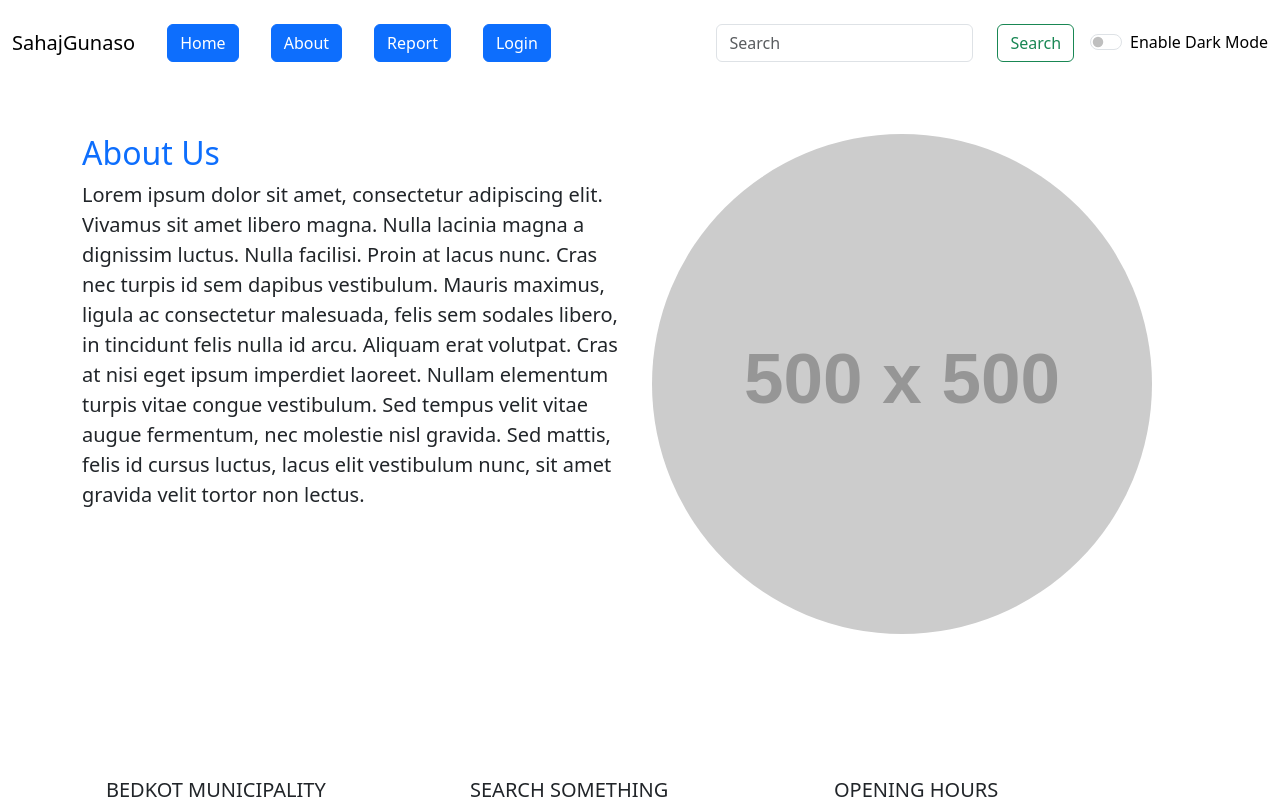
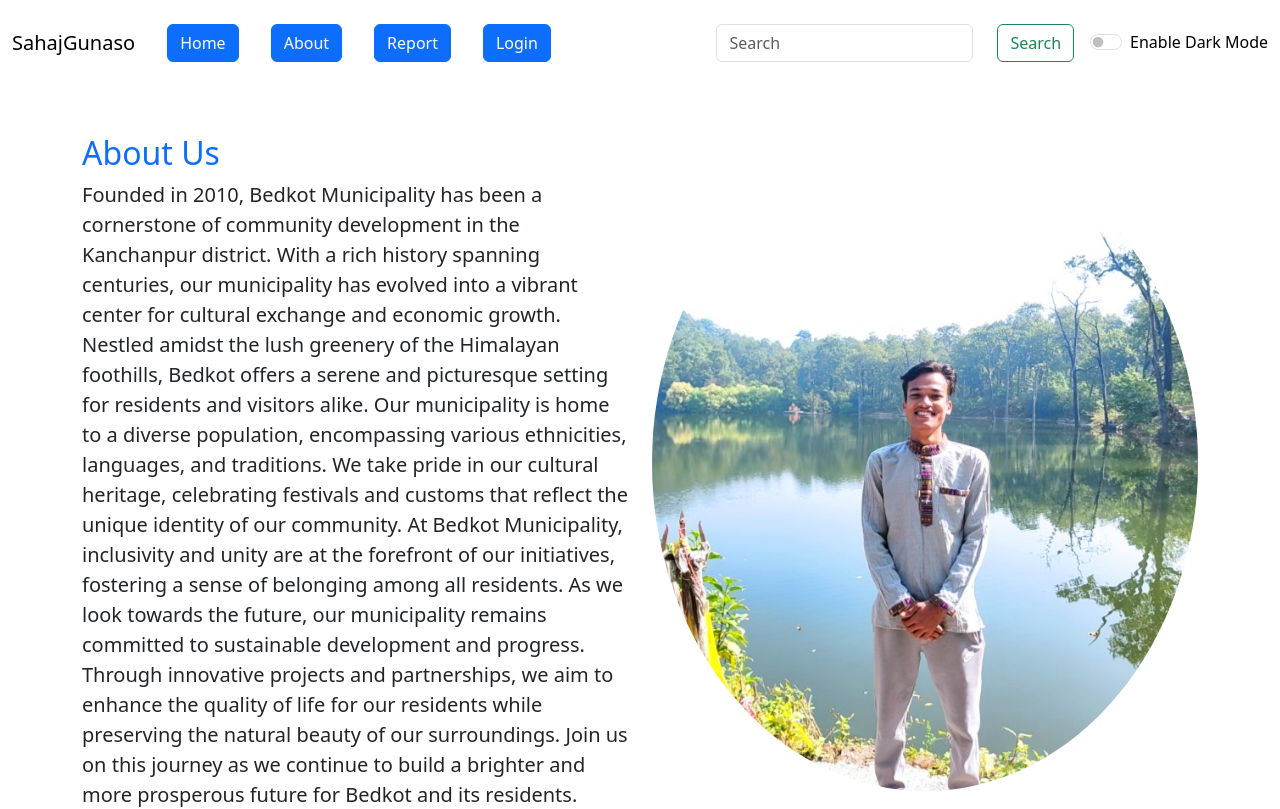
Before and after one commit to hemrajpant69/SahajGunaso, a React (Create React App) app: page /About in a window 1280 px wide. Shown: the top 809 px of the page. Built offline with nearby package versions, Linux system fonts and the light colour scheme.

Commit message:
Uses React Router

```diff
--- a/src/components/About.js
+++ b/src/components/About.js
@@ -1,5 +1,4 @@
 import React from 'react';
-
 function About(props) {
   const textColorClass = props.mode === 'dark' ? 'text-white' : 'text-dark';
 
@@ -10,22 +9,21 @@ function About(props) {
           <div className="col-lg-6">
             <h2 className="text-primary">About Us</h2>
             <p className={`lead ${textColorClass}`}>
-              Lorem ipsum dolor sit amet, consectetur adipiscing elit. Vivamus
-              sit amet libero magna. Nulla lacinia magna a dignissim luctus.
-              Nulla facilisi. Proin at lacus nunc. Cras nec turpis id sem
-              dapibus vestibulum. Mauris maximus, ligula ac consectetur
-              malesuada, felis sem sodales libero, in tincidunt felis nulla
-              id arcu. Aliquam erat volutpat. Cras at nisi eget ipsum
-              imperdiet laoreet. Nullam elementum turpis vitae congue
-              vestibulum. Sed tempus velit vitae augue fermentum, nec
-              molestie nisl gravida. Sed mattis, felis id cursus luctus,
-              lacus elit vestibulum nunc, sit amet gravida velit tortor non
-              lectus.
+            Founded in 2010, Bedkot Municipality has been a cornerstone of community development in the Kanchanpur district.
+             With a rich history spanning centuries, our municipality has evolved into a vibrant center for cultural exchange and economic growth.
+              Nestled amidst the lush greenery of the Himalayan foothills, Bedkot offers a serene and picturesque setting for residents and visitors alike.
+
+Our municipality is home to a diverse population, encompassing various ethnicities, languages, and traditions. We take pride in our cultural heritage,
+celebrating festivals and customs that reflect the unique identity of our community. At Bedkot Municipality, inclusivity and unity are at the forefront of our initiatives,
+fostering a sense of belonging among all residents.
+
+As we look towards the future, our municipality remains committed to sustainable development and progress. Through innovative projects and partnerships,
+ we aim to enhance the quality of life for our residents while preserving the natural beauty of our surroundings. Join us on this journey as we continue to build a brighter and more prosperous future for Bedkot and its residents.
             </p>
           </div>
           <div className="col-lg-6">
             <img
-              src="https://via.placeholder.com/500"
+              src="hemraj.jpg"
               alt="About Us"
               className="img-fluid rounded-circle"
             />
```
Also changed, not shown: public/hemraj.jpg (added).
